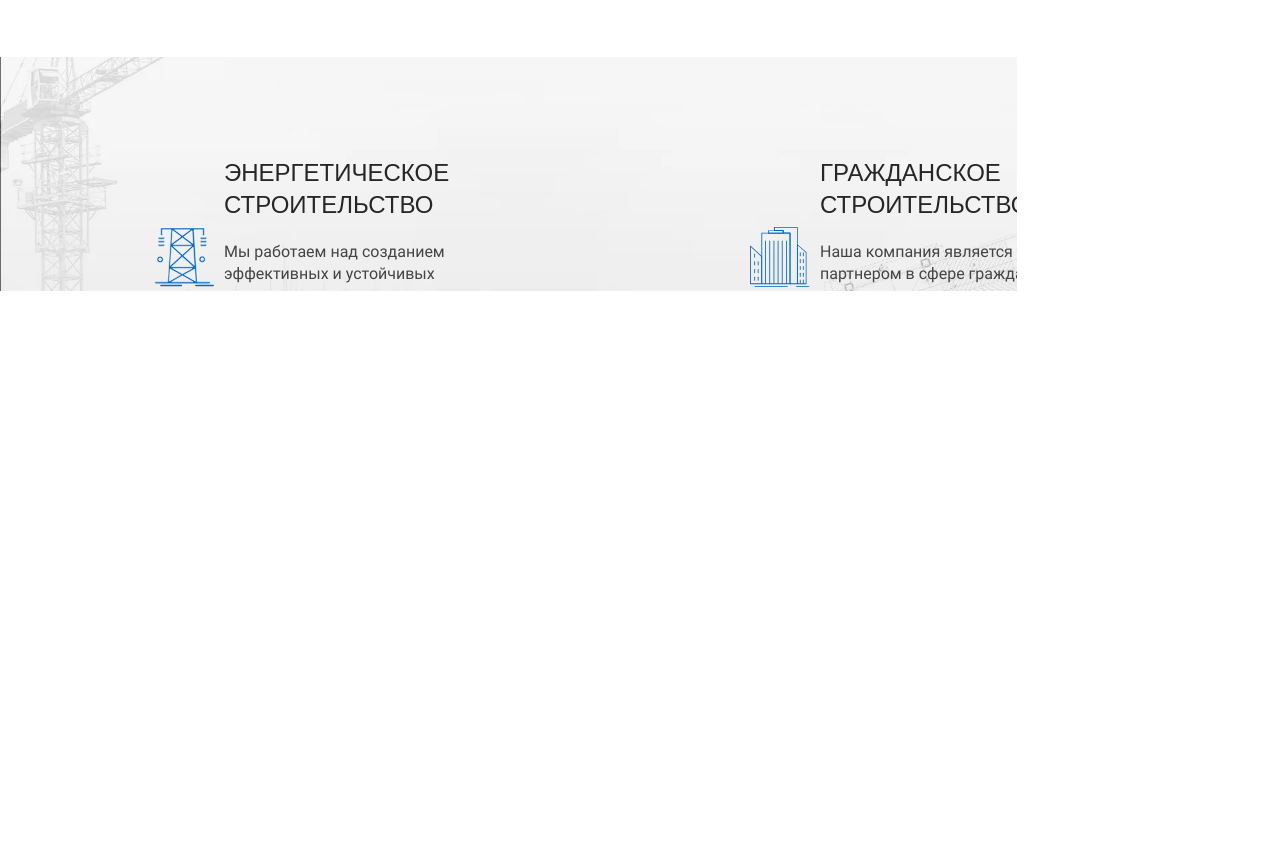
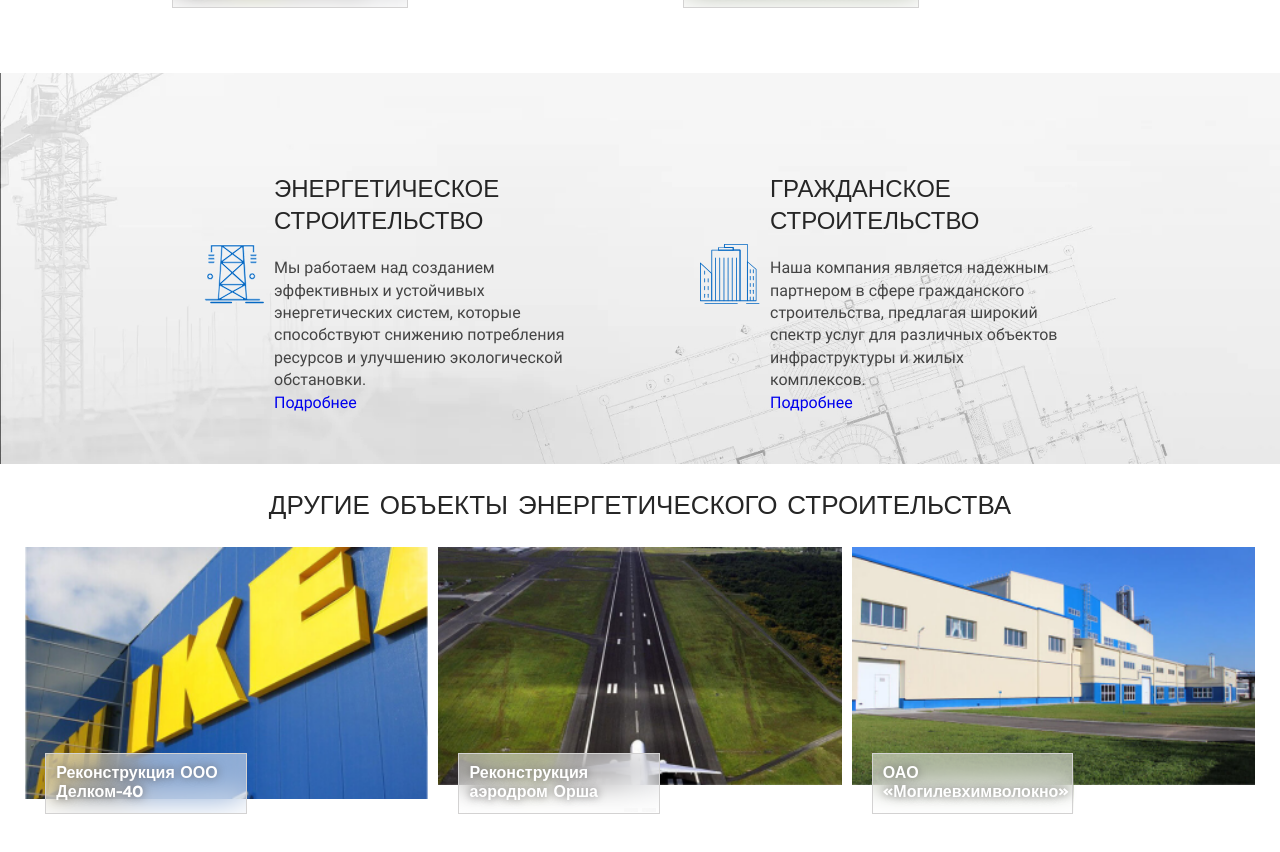
Before and after one commit to Ramitsan/Test-Tale, a website: page source/index.html in a window 1280 px wide. Shown: the part 1234-2086 px from the top of the page. Before the commit the page ends 2010 px from the top, so only its background shows below. Drawn offline with nearby package versions, Linux system fonts and the light colour scheme; files that its build step writes are made by us from their sources.

Commit message:
fix styles

```diff
--- a/source/index.html
+++ b/source/index.html
@@ -1,5 +1,6 @@
 <!DOCTYPE html>
 <html lang="en">
+
 <head>
   <meta charset="UTF-8">
   <meta name="viewport" content="width=device-width, initial-scale=1.0">
@@ -7,6 +8,7 @@
   <title>Test Tale</title>
   <link rel="stylesheet" href="css/style.min.css">
 </head>
+
 <body>
   <main>
     <section class="promo-block">
@@ -16,10 +18,11 @@
           <div class="building__wrapper">
             <div class="building__info-block building__info-block--prom">
               <h2 class="building__title">Промышленное строительство</h2>
-              <p class="building__text">Мы обладаем богатым опытом в реализации проектов промышленного назначения, включая заводы, склады, производственные цеха и другие объекты в данной сфере строительства.</p>
+              <p class="building__text">Мы обладаем богатым опытом в реализации проектов промышленного назначения,
+                включая заводы, склады, производственные цеха и другие объекты в данной сфере строительства.</p>
             </div>
             <div class="building__image-block">
-              <img  class="building__image" src="./assets/img/prom_mobile.png" alt="">
+              <img class="building__image" src="./assets/img/prom_mobile.png" alt="">
               <div class="building__overlay"></div>
               <button class="btn building__button"><span>Подробнее</span></button>
             </div>
@@ -30,10 +33,11 @@
           <div class="building__wrapper">
             <div class="building__info-block building__info-block--energo">
               <h2 class="building__title">Энергетическое строительство</h2>
-              <p class="building__text">Мы работаем над созданием эффективных и устойчивых энергетических систем, которые способствуют снижению потребления ресурсов и улучшению экологической обстановки. </p>
+              <p class="building__text">Мы работаем над созданием эффективных и устойчивых энергетических систем,
+                которые способствуют снижению потребления ресурсов и улучшению экологической обстановки. </p>
             </div>
             <div class="building__image-block">
-              <img  class="building__image" src="./assets/img/energo_mobile.png" alt="">
+              <img class="building__image" src="./assets/img/energo_mobile.png" alt="">
               <div class="building__overlay"></div>
               <button class="btn building__button"><span>Подробнее</span></button>
             </div>
@@ -44,10 +48,11 @@
           <div class="building__wrapper">
             <div class="building__info-block building__info-block--civil">
               <h2 class="building__title">Гражданское строительство</h2>
-              <p class="building__text">Наша компания является надежным партнером в сфере гражданского строительства, предлагая широкий спектр услуг для различных объектов инфраструктуры и жилых комплексов.</p>
+              <p class="building__text">Наша компания является надежным партнером в сфере гражданского строительства,
+                предлагая широкий спектр услуг для различных объектов инфраструктуры и жилых комплексов.</p>
             </div>
             <div class="building__image-block">
-              <img  class="building__image" src="./assets/img/civil-mobile.png" alt="">
+              <img class="building__image" src="./assets/img/civil-mobile.png" alt="">
               <div class="building__overlay"></div>
               <button class="btn building__button"><span>Подробнее</span></button>
             </div>
@@ -100,39 +105,51 @@
     </section>
 
     <section class="about-us">
+      <div class="about-us__wrapper">
         <div class="about-us__item about-us__item--energo">
           <h2 class="about-us__title">Энергетическое строительство</h2>
-        <p class="about-us__text">Мы работаем над созданием эффективных и устойчивых энергетических систем, которые способствуют снижению потребления ресурсов и улучшению экологической обстановки.</p>
+          <p class="about-us__text">Мы работаем над созданием эффективных и устойчивых энергетических систем, которые
+            способствуют снижению потребления ресурсов и улучшению экологической обстановки.</p>
           <a href="#" class="about-us__details">Подробнее</a>
         </div>
 
         <div class="about-us__item about-us__item--civil">
           <h2 class="about-us__title">Гражданское строительство</h2>
-        <p class="about-us__text">Наша компания является надежным партнером в сфере гражданского строительства, предлагая широкий спектр услуг для различных объектов инфраструктуры и жилых комплексов.</p>
+          <p class="about-us__text">Наша компания является надежным партнером в сфере гражданского строительства,
+            предлагая широкий спектр услуг для различных объектов инфраструктуры и жилых комплексов.</p>
           <a href="#" class="about-us__details">Подробнее</a>
+        </div>
       </div>
     </section>
 
     <section class="slider">
+      <div class="slider__wrapper">
         <h2 class="slider__title">Другие объекты энергетического строительства</h2>
-
         <div class="slider__list">
-        <div class="slider__item">
-          <img class="slider-item__image" src="./assets/img/prom_mobile.png" alt="">
-          <div class="slider-item__info">
-            <h3 class="slider-item__title">Реконструкция ООО Делком-40</h3>
+          <div class="slider__item photo-block">
+            <div class="photo-block__image-wrapper">
+              <img class="photo-block__image" src="./assets/img/prom_mobile.png" alt="">
+            </div>
+            <div class="photo-block__info">
+              <h3 class="photo-block__title">Реконструкция ООО Делком-40</h3>
             </div>
           </div>
-        <div class="slider__item">
-          <img class="slider-item__image" src="./assets/img/prom_mobile.png" alt="">
-          <div class="slider-item__info">
-            <h3 class="slider-item__title">Реконструкция ООО Делком-40</h3>
+
+          <div class="slider__item photo-block">
+            <div class="photo-block__image-wrapper">
+              <img class="photo-block__image" src="./assets/img/aerodrome_mobile.png" alt="">
+            </div>
+            <div class="photo-block__info">
+              <h3 class="photo-block__title">Реконструкция аэродром Орша</h3>
             </div>
           </div>
-        <div class="slider__item">
-          <img class="slider-item__image" src="./assets/img/prom_mobile.png" alt="">
-          <div class="slider-item__info">
-            <h3 class="slider-item__title">Реконструкция ООО Делком-40</h3>
+
+          <div class="slider__item photo-block">
+            <div class="photo-block__image-wrapper">
+              <img class="photo-block__image" src="./assets/img/mogilevhim_mobile.png" alt="">
+            </div>
+            <div class="photo-block__info">
+              <h3 class="photo-block__title">ОАО «Могилевхимволокно»</h3>
             </div>
           </div>
         </div>
@@ -148,7 +165,9 @@
           <span class="slider__toggle"></span>
         </div>
 
+      </div>
     </section>
   </main>
 </body>
+
 </html>
--- a/source/sass/blocks/about-us.scss
+++ b/source/sass/blocks/about-us.scss
@@ -1,9 +1,15 @@
 .about-us {
+  width: 100%;
+  padding-bottom: 50px;
+  background-color: rgb(219, 219, 219);
+}
+
+.about-us__wrapper {
   display: flex;
   flex-direction: column;
+  justify-content: space-between;
+  align-items: center;
   padding: 0 20px;
-  padding-bottom: 50px;
-  background-color: rgb(219, 219, 219);
 }
 
 .about-us__item {
@@ -45,13 +51,17 @@
 
 @media (min-width: $tablet-width) {
   .about-us {
-    flex-direction: row;
-    justify-content: center;
     background-image: url("../../assets/img/white-construction-bg.png");
     background-size: cover;
     background-repeat: no-repeat;
     background-position: left center;
     background-attachment: fixed;
+  }
+
+  .about-us__wrapper {
+    flex-direction: row;
+    justify-content: center;
+    margin: 0 auto;
   }
 
   .about-us__item {
@@ -66,10 +76,6 @@
     top: 50%;
   }
 
-  .about-us__item--energo {
-    margin-right: 100px;
-  }
-
   .about-us__text {
     margin: 0;
   }
--- a/source/sass/blocks/building.scss
+++ b/source/sass/blocks/building.scss
@@ -1,5 +1,10 @@
 .building {
   width: 100%;
+}
+
+.building__wrapper {
+  display: flex;
+  flex-direction: column;
 }
 
 .building__info-block {
@@ -84,6 +89,7 @@
 
 @media (min-width: $tablet-width) {
   .building {
+    width: 33%;
     transition: all 0.5s ease;
     &:hover {
       cursor: pointer;
@@ -91,10 +97,7 @@
       transition: all 0.5s ease;
     }
   }
-  .building__wrapper {
-    display: flex;
-    flex-direction: column;
-  }
+
   .building__info-block {
     width: 100%;
   }
--- a/source/sass/blocks/gallery.scss
+++ b/source/sass/blocks/gallery.scss
@@ -1,5 +1,5 @@
 .gallery {
-  padding: 0 20px;
+  width: 100%;
   padding-bottom: 50px;
 }
 
@@ -8,6 +8,7 @@
   flex-direction: column;
   justify-content: space-between;
   align-items: center;
+  padding: 0 20px;
 }
 
 @media (min-width: $tablet-width) {
--- a/source/sass/blocks/promo-block.scss
+++ b/source/sass/blocks/promo-block.scss
@@ -1,6 +1,11 @@
 .promo-block {
+  padding-bottom: 50px;
+}
+
+.promo-block__wrapper {
+  display: flex;
+  flex-direction: column;
   padding: 0 20px;
-  padding-bottom: 50px;
 }
 
 @media (min-width: $tablet-width) {
@@ -8,7 +13,9 @@
     padding: 20px;
     padding-bottom: 70px;
   }
+
   .promo-block__wrapper {
-    display: flex;
+    flex-direction: row;
+    padding: 0 20px;
   }
 }
--- a/source/sass/blocks/slider.scss
+++ b/source/sass/blocks/slider.scss
@@ -1,3 +1,19 @@
+.slider {
+  width: 100%;
+  padding-bottom: 100px;
+}
+
+.slider__wrapper {
+  width: 100%;
+  padding: 0 20px;
+}
+
+.slider__title {
+  @include second-level-headings();
+  font-size: 25px;
+  line-height: 40px;
+}
+
 .slider__list {
   --cols: 1;
   --margin: 5px;
@@ -17,3 +33,22 @@
 .slider__buttons {
   display: none;
 }
+
+@media (min-width: $tablet-width) {
+  .slider__title {
+    font-size: 26px;
+    font-weight: 300;
+  }
+  .slider__list {
+    --cols: 3;
+    overflow: visible;
+  }
+
+  .slider__item {
+    transform: translateX(0%);
+  }
+
+  .slider__buttons {
+    display: block;
+  }
+}
```
Lines whose indentation alone changed are shown as unchanged.
